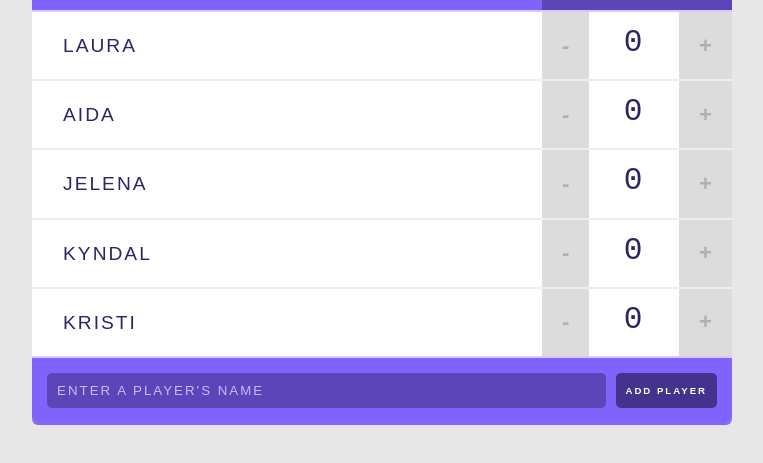
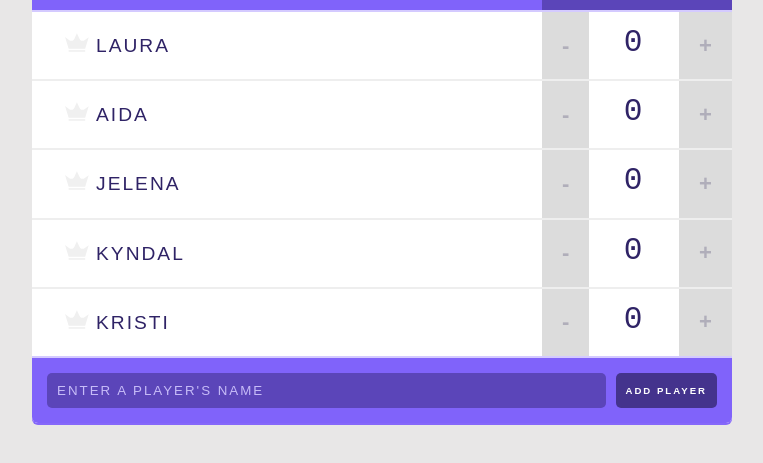
Before and after one commit to JelenaMF/scoreboard-app, a React app in the folder scoreboard/: page / in a window 1280 px wide. Shown: the part 167-630 px from the top of the page, without its empty margins (258-1021 px from the left). Built offline with nearby package versions, Linux system fonts and the light colour scheme.

Commit message:
Icon Component
added icon component to display when player has a high score

```diff
--- a/scoreboard/src/components/App.js
+++ b/scoreboard/src/components/App.js
@@ -71,6 +71,15 @@ class App extends Component {
     });
   }
 
+  getHighScore = () => {
+    const scores = this.state.players.map( p => p.score );
+    const highScore = Math.max(...scores);
+    if (highScore) {
+      return highScore;
+    }
+    return null;
+  }
+
   handleRemovePlayer = (id) => {
     this.setState( prevState => {
       return {
@@ -80,6 +89,8 @@ class App extends Component {
   }
 
   render() {
+    const highScore = this.getHighScore();
+
     return (
       <div className="scoreboard">
         <Header players={this.state.players} />
@@ -94,6 +105,7 @@ class App extends Component {
             index={index}
             changeScore={this.handleScoreChange}
             removePlayer={this.handleRemovePlayer}
+            isHighScore={highScore === player.score}
           />
         )}
 
--- a/scoreboard/src/components/Header.js
+++ b/scoreboard/src/components/Header.js
@@ -13,6 +13,7 @@ const Header = ({ players, title }) => {
     );
 }
 
+//propTypes obeject
 Header.propTypes = {
     title: PropTypes.string,
     players: PropTypes.arrayOf(PropTypes.object)
--- /dev/null
+++ b/scoreboard/src/components/Icon.js
@@ -0,0 +1,20 @@
+import React from 'react'
+import PropTypes from 'prop-types'
+
+
+const Icon = (props) => {
+    return(
+        <svg viewBox="0 0 44 35" className={ props.isHighScore ? 'is-high-score' : null } >
+        <path d="M26.7616 10.6207L21.8192 0L16.9973 10.5603C15.3699 14.1207 10.9096 15.2672 7.77534 12.9741L0 7.24138L6.56986 28.8448H37.0685L43.5781 7.72414L35.7425 13.0948C32.6685 15.2672 28.3288 14.0603 26.7616 10.6207Z" transform="translate(0 0.301727)"/>
+        <rect width="30.4986" height="3.07759" transform="translate(6.56987 31.5603)"/>
+        </svg>
+    )
+
+
+}
+
+Icon.prototype = {
+    isHighScore: PropTypes.bool
+}
+
+export default Icon;
--- a/scoreboard/src/components/Player.js
+++ b/scoreboard/src/components/Player.js
@@ -1,6 +1,7 @@
 import React, {PureComponent} from 'react';
 import PropTypes from 'prop-types'
 import Counter from './Counter';
+import Icon from './Icon';
 
 class Player extends PureComponent {
 
@@ -10,7 +11,8 @@ class Player extends PureComponent {
     name: PropTypes.string.isRequired,
     score: PropTypes.number.isRequired,
     id: PropTypes.number,
-    index: PropTypes.number
+    index: PropTypes.number,
+    isHighScore: PropTypes.bool
   }
 
   render() {
@@ -29,6 +31,9 @@ class Player extends PureComponent {
           className="remove-player"
           onClick={() => removePlayer(id)}>x
           </button>
+          <Icon
+          isHighScore={this.props.isHighScore}
+          />
           { name }
         </span>
 
```
Also changed, not shown: scoreboard/src/index.css (line endings or trailing spaces).
